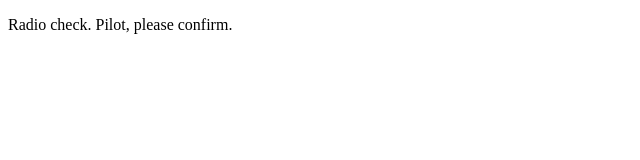
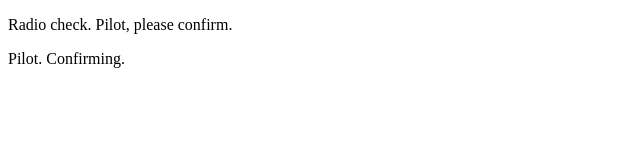
Before and after one commit to RobinM88/communication-log-CoPilot, a plain HTML site: page index.html in a window 1280 px wide. Shown: the whole page, without its empty margins (0-640 px from the left). Drawn offline with Linux system fonts and the light colour scheme.

Commit message:
added response in index.html

```diff
--- a/index.html
+++ b/index.html
@@ -2,5 +2,6 @@
 <html>
    <body>
       <p>Radio check. Pilot, please confirm.</p>
+      <p>Pilot. Confirming.</p>
    </body>
 </html>
```
